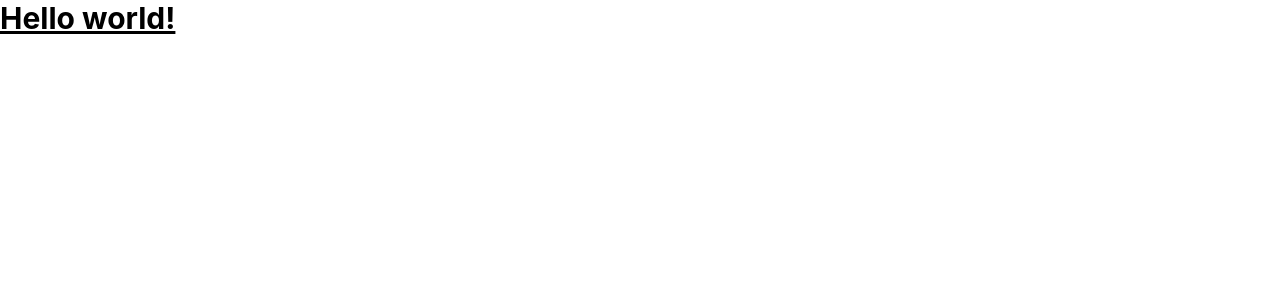
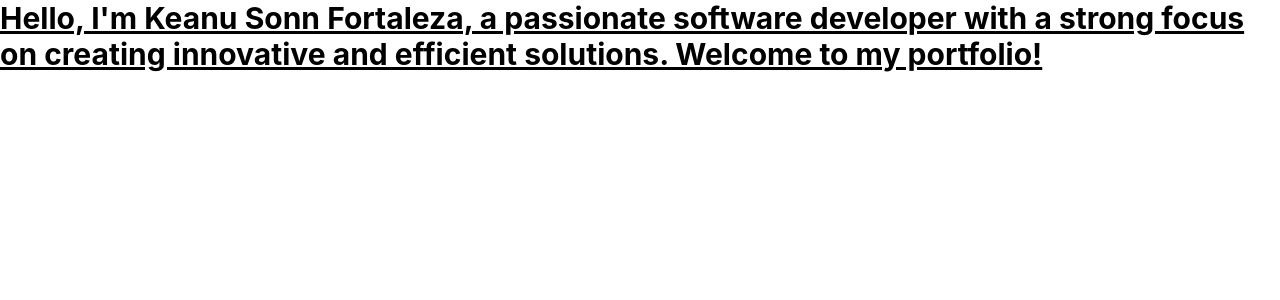
Before and after one commit to Zhecto/my-portfolio, a React (Vite) app: page / in a window 1280 px wide. Shown: the top 300 px of the page. Built offline with nearby package versions, Linux system fonts and the light colour scheme.

Commit message:
chore: change greeting to test deploy

```diff
--- a/src/App.tsx
+++ b/src/App.tsx
@@ -25,7 +25,7 @@ export const App = () => {
 
   return (
     <h1 className="text-3xl font-bold underline">
-    Hello world!
+    Hello, I'm Keanu Sonn Fortaleza, a passionate software developer with a strong focus on creating innovative and efficient solutions. Welcome to my portfolio!
     </h1>
   )
 }
```
